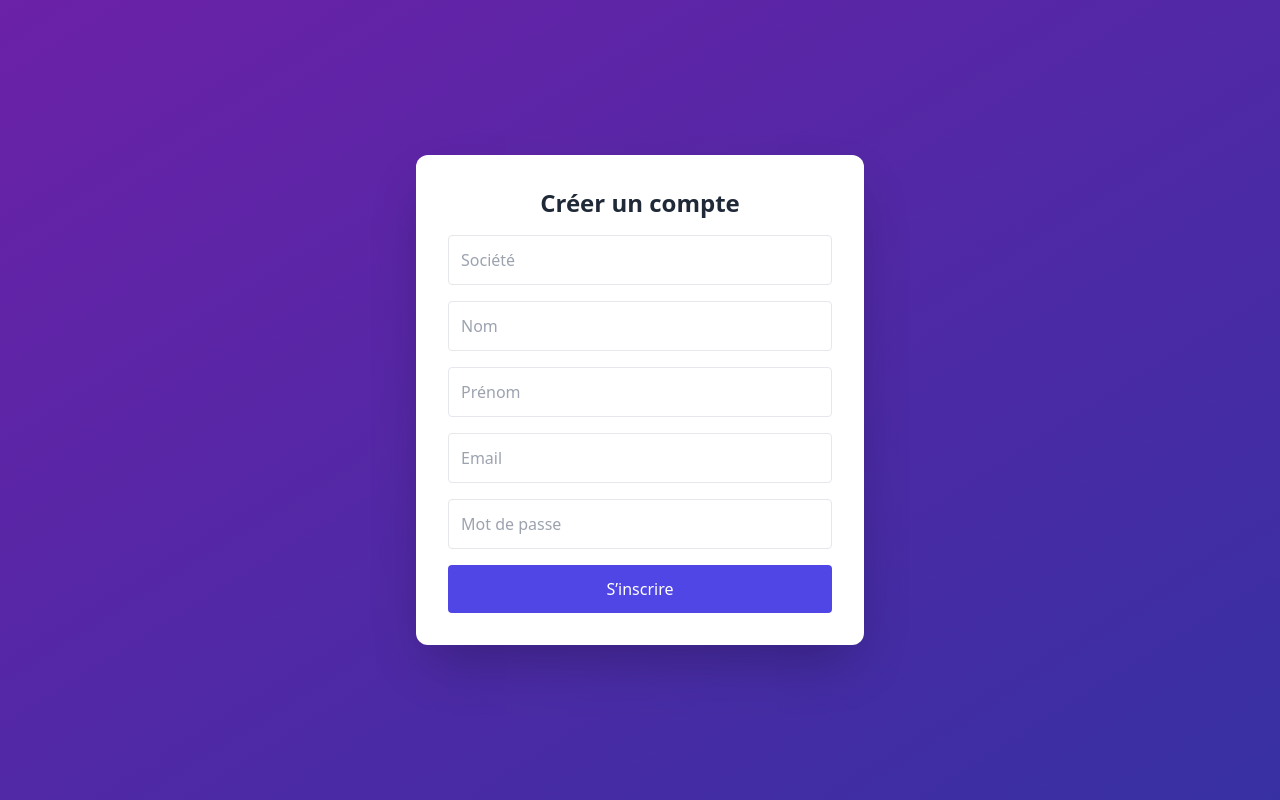
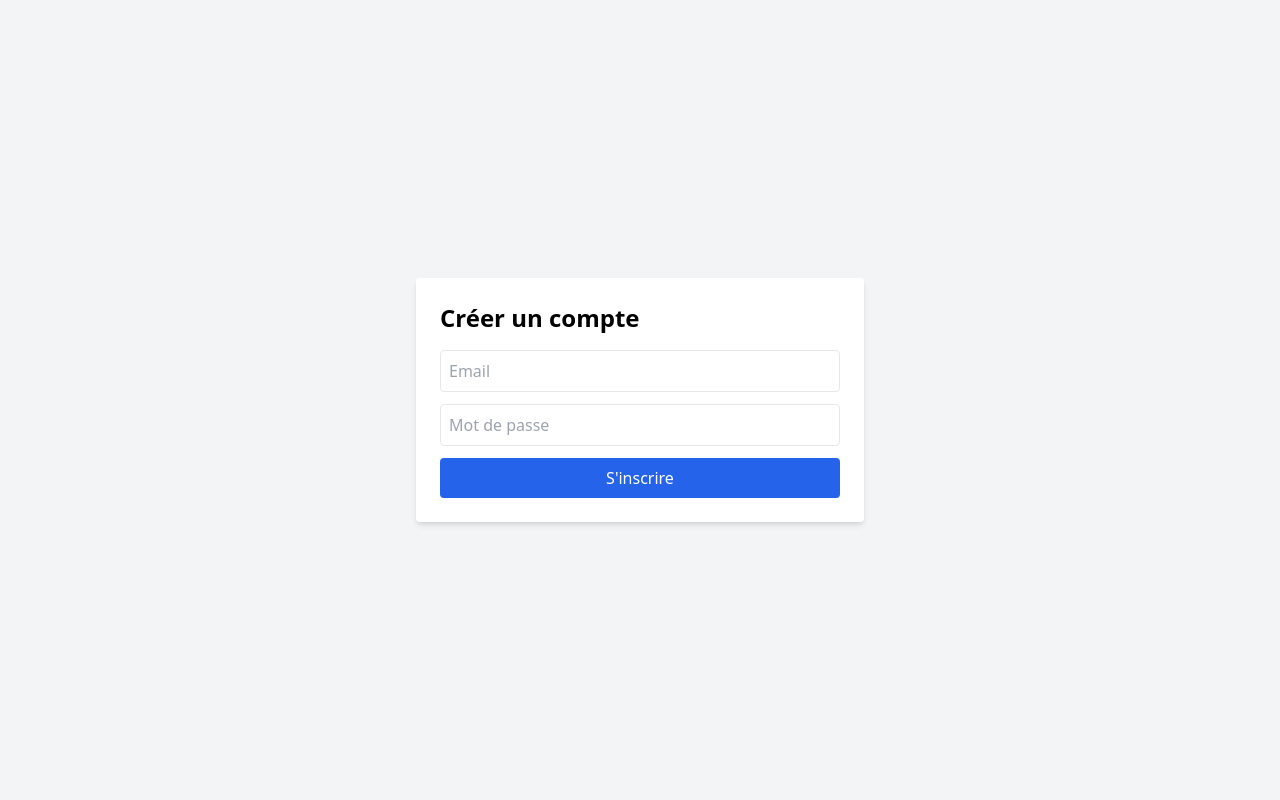
Before and after one commit to OneOffsas/OneOFFClaim, a React (Vite) app: page /register in a window 1280 px wide. Built offline with nearby package versions, Linux system fonts and the light colour scheme; no server answers; the HTML template or start-up script is replaced by a standard one.

Commit message:
Update register.jsx

```diff
--- a/src/pages/register.jsx
+++ b/src/pages/register.jsx
@@ -1,86 +1,79 @@
 // src/pages/register.jsx
 import React, { useState } from "react";
-import { auth, db } from "../firebase";
+import { auth } from "../firebase";
 import { createUserWithEmailAndPassword } from "firebase/auth";
-import { doc, setDoc } from "firebase/firestore";
 import axios from "axios";
 import { useNavigate } from "react-router-dom";
 
 const Register = () => {
+  const [email, setEmail] = useState("");
+  const [motDePasse, setMotDePasse] = useState("");
+  const [message, setMessage] = useState("");
   const navigate = useNavigate();
-  const [formData, setFormData] = useState({
-    societe: "",
-    nom: "",
-    prenom: "",
-    email: "",
-    motDePasse: "",
-  });
-  const [erreur, setErreur] = useState("");
 
-  const handleChange = (e) => {
-    setFormData((prev) => ({
-      ...prev,
-      [e.target.name]: e.target.value,
-    }));
-  };
-
-  const handleSubmit = async (e) => {
+  const handleRegister = async (e) => {
     e.preventDefault();
-    setErreur("");
-
     try {
-      const { user } = await createUserWithEmailAndPassword(
+      const userCredential = await createUserWithEmailAndPassword(
         auth,
-        formData.email,
-        formData.motDePasse
+        email,
+        motDePasse
       );
 
-      // Enregistrement dans Firestore
-      await setDoc(doc(db, "UtilisateursClaimOneOff", user.uid), {
-        ID_User: user.uid,
-        Societe: formData.societe,
-        Nom: formData.nom,
-        Prenom: formData.prenom,
-        Email: formData.email,
+      // Si l'inscription est OK dans Firebase
+      setMessage("✅ Inscription réussie !");
+      const utilisateur = userCredential.user;
+
+      // Envoi des données vers Google Sheets
+      await axios.post("https://script.google.com/macros/s/AKfycbzm3MrvKRQy75IMnHosYHC1zHvIIxq-kf53ZwV9J2YatrP6C90MCO7JJHjSFxOnQdle/exec", {
+        Email: utilisateur.email,
         Role: "client",
-        Actif: true,
+        Actif: "oui",
         Date_Inscription: new Date().toISOString(),
-        Derniere_Connexion: "",
       });
 
-      console.log("✅ Utilisateur créé avec succès dans Firestore");
-
-      // Redirection vers le login
-      navigate("/login");
-
-    } catch (err) {
-      console.error("❌ Erreur à l'inscription :", err);
-      if (err.code === "auth/email-already-in-use") {
-        setErreur("Cette adresse email est déjà utilisée.");
-      } else if (err.code === "auth/weak-password") {
-        setErreur("Le mot de passe est trop faible (min. 6 caractères).");
-      } else if (err.code === "auth/invalid-email") {
-        setErreur("Adresse email invalide.");
-      } else {
-        setErreur("Erreur réseau ou inconnue. Réessaye plus tard.");
-      }
+      // Redirection après quelques secondes
+      setTimeout(() => {
+        navigate("/login");
+      }, 2000);
+    } catch (error) {
+      setMessage(`❌ Erreur : ${error.message}`);
     }
   };
 
   return (
-    <div className="min-h-screen flex items-center justify-center bg-gradient-to-br from-purple-800 to-indigo-800 text-white">
-      <div className="w-full max-w-md bg-white rounded-xl p-8 shadow-2xl text-gray-800">
-        <h1 className="text-2xl font-bold mb-4 text-center">Créer un compte</h1>
-        {erreur && <div className="bg-red-100 text-red-700 p-3 mb-4 rounded">{erreur}</div>}
-        <form onSubmit={handleSubmit} className="space-y-4">
-          <input name="societe" onChange={handleChange} type="text" placeholder="Société" className="w-full p-3 border rounded" required />
-          <input name="nom" onChange={handleChange} type="text" placeholder="Nom" className="w-full p-3 border rounded" required />
-          <input name="prenom" onChange={handleChange} type="text" placeholder="Prénom" className="w-full p-3 border rounded" required />
-          <input name="email" onChange={handleChange} type="email" placeholder="Email" className="w-full p-3 border rounded" required />
-          <input name="motDePasse" onChange={handleChange} type="password" placeholder="Mot de passe" className="w-full p-3 border rounded" required />
-          <button type="submit" className="w-full bg-indigo-600 text-white p-3 rounded hover:bg-indigo-700 transition">S’inscrire</button>
-        </form>
-      </div>
+    <div className="flex justify-center items-center h-screen bg-gray-100">
+      <form
+        onSubmit={handleRegister}
+        className="bg-white p-6 rounded shadow-md w-full max-w-md"
+      >
+        <h2 className="text-2xl font-bold mb-4">Créer un compte</h2>
+        <input
+          type="email"
+          placeholder="Email"
+          className="w-full mb-3 p-2 border rounded"
+          value={email}
+          onChange={(e) => setEmail(e.target.value)}
+          required
+        />
+        <input
+          type="password"
+          placeholder="Mot de passe"
+          className="w-full mb-3 p-2 border rounded"
+          value={motDePasse}
+          onChange={(e) => setMotDePasse(e.target.value)}
+          required
+        />
+        <button
+          type="submit"
+          className="bg-blue-600 text-white p-2 rounded w-full hover:bg-blue-700"
+        >
+          S'inscrire
+        </button>
+        {message && (
+          <p className="mt-4 text-sm text-center">{message}</p>
+        )}
+      </form>
     </div>
   );
 };
```
